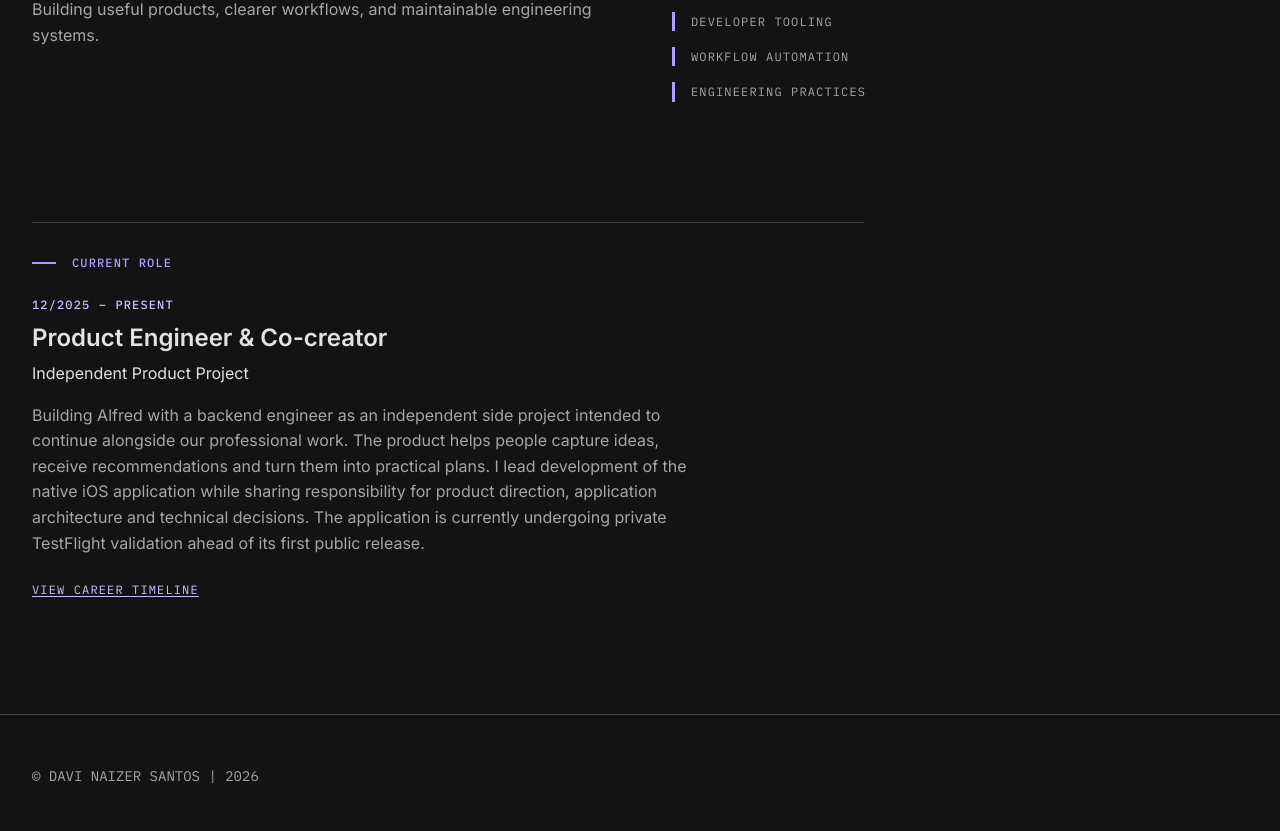
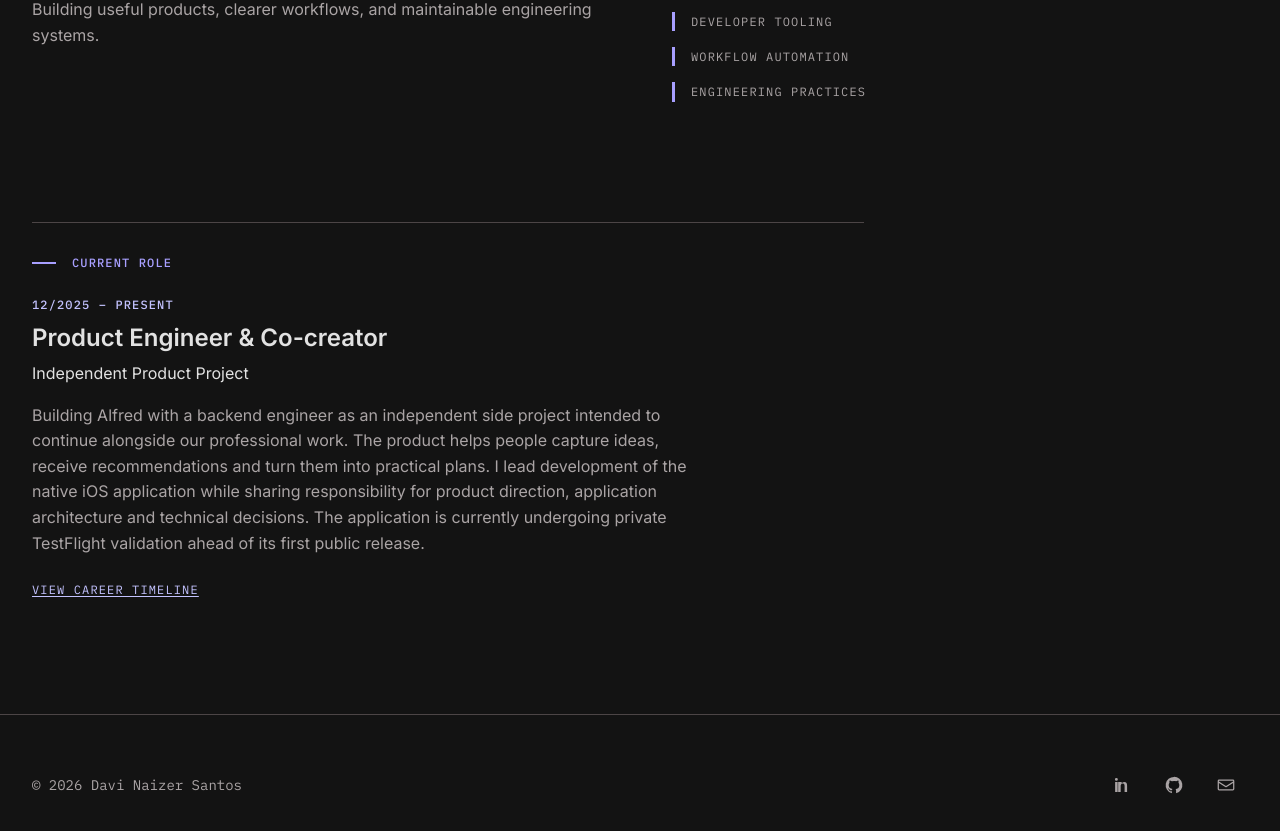
Before and after one commit to davinaizer/professional-site, a React (Vite) app: page / in a window 1280 px wide. Shown: the part 836-1667 px from the top of the page. Built offline with nearby package versions, Linux system fonts and the light colour scheme.

Commit message:
feat: add social links to footer

```diff
--- a/src/app/Footer.tsx
+++ b/src/app/Footer.tsx
@@ -1,8 +1,52 @@
+import { professionalContent } from "../content/professional-content.ts";
+
+function FooterIcon({ label }: { label: string }) {
+	if (label === "LinkedIn") {
+		return (
+			<svg aria-hidden="true" focusable="false" viewBox="0 0 24 24">
+				<path d="M5.25 3.5A1.75 1.75 0 1 1 5.25 7a1.75 1.75 0 0 1 0-3.5ZM3.75 8.5h3v11.75h-3V8.5Zm5 0h2.88v1.6h.04c.4-.76 1.38-1.85 2.84-1.85 3.04 0 3.6 2 3.6 4.6v7.4h-3v-6.56c0-1.56-.03-3.57-2.18-3.57-2.18 0-2.52 1.7-2.52 3.46v6.67h-3V8.5Z" />
+			</svg>
+		);
+	}
+
+	if (label === "GitHub") {
+		return (
+			<svg aria-hidden="true" focusable="false" viewBox="0 0 24 24">
+				<path d="M12 2.25a10 10 0 0 0-3.16 19.49c.5.09.68-.22.68-.48v-1.75c-2.78.6-3.37-1.18-3.37-1.18-.45-1.16-1.11-1.47-1.11-1.47-.91-.62.07-.61.07-.61 1 .07 1.53 1.03 1.53 1.03.9 1.53 2.35 1.09 2.92.83.09-.65.35-1.09.64-1.34-2.22-.25-4.55-1.11-4.55-4.94 0-1.09.39-1.98 1.03-2.68-.1-.25-.45-1.27.1-2.64 0 0 .84-.27 2.75 1.02A9.56 9.56 0 0 1 12 7.24c.85 0 1.69.11 2.48.33 1.91-1.29 2.75-1.02 2.75-1.02.55 1.37.2 2.39.1 2.64.64.7 1.03 1.59 1.03 2.68 0 3.84-2.34 4.68-4.56 4.93.36.31.68.92.68 1.86v2.6c0 .27.18.58.69.48A10 10 0 0 0 12 2.25Z" />
+			</svg>
+		);
+	}
+
+	return (
+		<svg aria-hidden="true" focusable="false" viewBox="0 0 24 24">
+			<path d="M3.75 5.5h16.5A1.75 1.75 0 0 1 22 7.25v9.5a1.75 1.75 0 0 1-1.75 1.75H3.75A1.75 1.75 0 0 1 2 16.75v-9.5A1.75 1.75 0 0 1 3.75 5.5Zm0 1.5a.25.25 0 0 0-.25.25v.42L12 13.1l8.5-5.43v-.42a.25.25 0 0 0-.25-.25H3.75Zm16.75 2.45-8.1 5.17a.75.75 0 0 1-.8 0L3.5 9.45v7.3c0 .14.11.25.25.25h16.5a.25.25 0 0 0 .25-.25v-7.3Z" />
+		</svg>
+	);
+}
+
 function Footer() {
+	const email = professionalContent.contact.find(
+		(link) => link.label === "Email",
+	);
+	const footerLinks = email
+		? [...professionalContent.identity.profileLinks, email]
+		: professionalContent.identity.profileLinks;
+
 	return (
 		<footer className="site-footer">
 			<div className="site-footer__inner">
-				<small>© DAVI NAIZER SANTOS | 2026</small>
+				<small>© 2026 Davi Naizer Santos</small>
+				<nav aria-label="Social and contact links">
+					<ul className="site-footer__links">
+						{footerLinks.map((link) => (
+							<li key={link.label}>
+								<a aria-label={link.label} href={link.url}>
+									<FooterIcon label={link.label} />
+								</a>
+							</li>
+						))}
+					</ul>
+				</nav>
 			</div>
 		</footer>
 	);
--- a/src/content/professional-content.ts
+++ b/src/content/professional-content.ts
@@ -9,6 +9,10 @@ export const professionalContent: ProfessionalContent = {
 			{
 				label: "LinkedIn",
 				url: "https://www.linkedin.com/in/davi-naizer",
+			},
+			{
+				label: "GitHub",
+				url: "https://github.com/davinaizer",
 			},
 		],
 	},
--- a/src/styles/shell.css
+++ b/src/styles/shell.css
@@ -102,12 +102,46 @@
 }
 
 .site-footer__inner {
+	display: flex;
+	align-items: center;
+	justify-content: space-between;
+	gap: var(--space-3);
 	padding-block: var(--space-6);
 }
 
 .site-footer small {
 	color: var(--color-text-secondary);
 	font-size: var(--font-size-caption);
+}
+
+.site-footer__links {
+	display: flex;
+	align-items: center;
+	gap: var(--space-1);
+	padding-inline-start: 0;
+	list-style: none;
+}
+
+.site-footer__links li + li {
+	margin-block-start: 0;
+}
+
+.site-footer__links a {
+	display: grid;
+	inline-size: 2.75rem;
+	block-size: 2.75rem;
+	place-items: center;
+	color: var(--color-text-secondary);
+}
+
+.site-footer__links a:hover {
+	color: var(--color-accent);
+}
+
+.site-footer__links svg {
+	inline-size: 1.25rem;
+	block-size: 1.25rem;
+	fill: currentColor;
 }
 
 @media (max-width: 56rem) {
@@ -126,3 +160,11 @@
 		grid-column: auto;
 	}
 }
+
+@media (max-width: 40rem) {
+	.site-footer__inner {
+		align-items: flex-start;
+		flex-direction: column;
+		gap: var(--space-2);
+	}
+}
```
Also changed, not shown: 1 other file (tests, documents, lock files or other folders).
